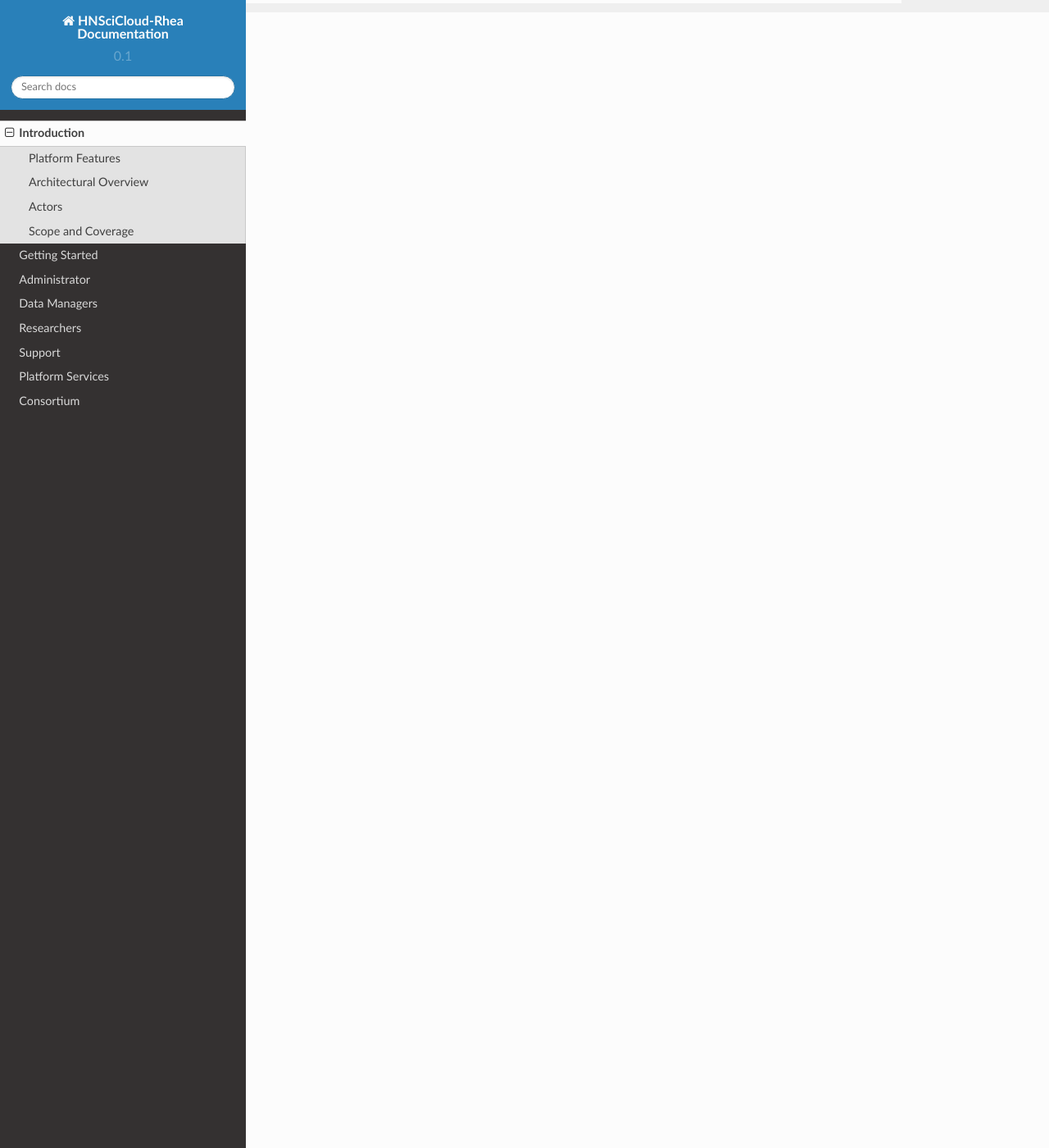
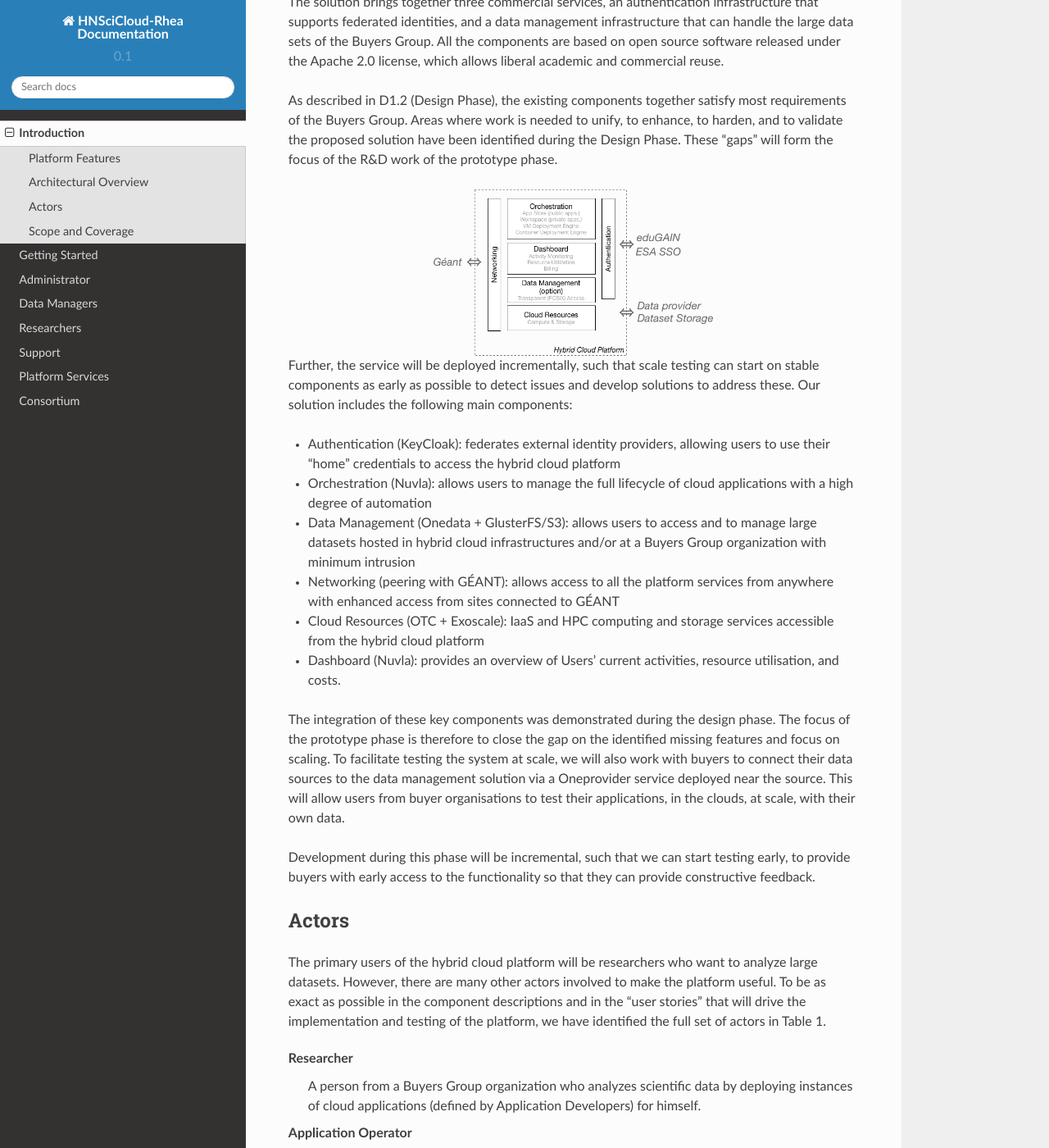
Before and after one commit to teamputtygen/hn-docs, a Sphinx documentation site: the page built from docs/introduction.rst, in a window 1280 px wide and 1400 px high, scrolled down 1385 px. Shown: the whole window at 82% size. Built offline with Sphinx 7.4.7 and the Read the Docs theme 2.0.0, drawn with Linux system fonts in a browser that asks for light colours; some of the changed text lies outside the part shown.

Commit message:
add more information from proposal

```diff
--- a/docs/introduction.rst
+++ b/docs/introduction.rst
@@ -51,8 +51,129 @@ pricing that can be offered by commercial providers.
 Architectural Overview
 ----------------------
 
+The hybrid cloud platform coming from the design phase provides
+cost-effective access to large-scale compute and storage resources
+from multiple providers. Aside from satisfying the detailed
+requirements of the Buyers Group, our design objectives are to create
+a solution that is:
+
+1. Integrated,
+2. Realistic,
+3. Minimally Intrusive,
+4. Scalable (i.e. ~400’000 cores),
+5. Managed (delivered “as a Service”), and
+6. Sustainable.
+
+The solution brings together three commercial services, an
+authentication infrastructure that supports federated identities, and
+a data management infrastructure that can handle the large data sets
+of the Buyers Group. All the components are based on open source
+software released under the Apache 2.0 license, which allows liberal
+academic and commercial reuse.
+
+As described in D1.2 (Design Phase), the existing components together
+satisfy most requirements of the Buyers Group. Areas where work is
+needed to unify, to enhance, to harden, and to validate the proposed
+solution have been identified during the Design Phase. These "gaps"
+will form the focus of the R&D work of the prototype phase.
+
+.. figure:: images/architecture-overview.png
+   :alt: Support Desk Diagram
+   :width: 50%
+   :align: center
+
+Further, the service will be deployed incrementally, such that scale
+testing can start on stable components as early as possible to detect
+issues and develop solutions to address these.  Our solution includes
+the following main components:
+
+- Authentication (KeyCloak): federates external identity providers,
+  allowing users to use their “home” credentials to access the hybrid
+  cloud platform
+- Orchestration (Nuvla): allows users to manage the full lifecycle of
+  cloud applications with a high degree of automation
+- Data Management (Onedata + GlusterFS/S3): allows users to access and
+  to manage large datasets hosted in hybrid cloud infrastructures
+  and/or at a Buyers Group organization with minimum intrusion
+- Networking (peering with GÉANT): allows access to all the platform
+  services from anywhere with enhanced access from sites connected to
+  GÉANT
+- Cloud Resources (OTC + Exoscale): IaaS and HPC computing and storage
+  services accessible from the hybrid cloud platform
+- Dashboard (Nuvla): provides an overview of Users’ current
+  activities, resource utilisation, and costs.
+
+The integration of these key components was demonstrated during the
+design phase. The focus of the prototype phase is therefore to close
+the gap on the identified missing features and focus on scaling. To
+facilitate testing the system at scale, we will also work with buyers
+to connect their data sources to the data management solution via a
+Oneprovider service deployed near the source. This will allow users
+from buyer organisations to test their applications, in the clouds, at
+scale, with their own data.
+
+Development during this phase will be incremental, such that we can
+start testing early, to provide buyers with early access to the
+functionality so that they can provide constructive feedback.
+
+
 Actors
 ------
 
+The primary users of the hybrid cloud platform will be researchers who
+want to analyze large datasets. However, there are many other actors
+involved to make the platform useful. To be as exact as possible in
+the component descriptions and in the “user stories” that will drive
+the implementation and testing of the platform, we have identified the
+full set of actors in Table 1.
+
+Researcher
+    A person from a Buyers Group organization who analyzes scientific
+    data by deploying instances of cloud applications (defined by
+    Application Developers) for himself.
+
+Application Operator
+    A person from a Buyers Group organization who deploys and manages
+    instances of cloud applications (defined by Application
+    Developers) for others.
+
+Data Service Operator
+    A person from a Buyers Group organization or the Consortium who is
+    responsible for deploying and maintaining the data services
+    specific to an organization, project, or experiment.
+
+Application Developer
+    A person from a Buyers Group organization, Consortium or other
+    organization who develops generalized software or services for use
+    by others that use the platform's services, including data sets
+    maintained by a Buyers Group organization. Defines (scalable)
+    applications on the platform that can be deployed by a Researcher
+    or Application Operator.
+
+Data Coordinator
+    A person from a Buyers Group organization who is responsible for
+    managing the data (publishing, replicating, validating, archiving,
+    etc.) for a specific organization, project, or experiment.
+
+Account Coordinator
+    A person from a Buyers Group organization who is responsible for
+    managing the accounts (including credentials and quotas),
+    monitoring resource utilization, and tracking costs.
+
+Platform User or User
+    A Researcher, Application Operator, Data Service Operator,
+    Application Developer, Data Coordinator, Account Coordinator.
+
+Broker Service Provider
+    The organization that provides the cloud application management
+    and brokering services for the platform, i.e. Nuvla.
+
+Service Provider
+    A "broker service provider" or "IaaS service provider".
+
+Consortium
+    The organizations that together provide the hybrid cloud platform for HNSciCloud.
+
+
 Scope and Coverage
 ------------------
```
Also changed, not shown: docs/images/architecture-overview.png (added), docs/images/support-desk-phase-2.png, 1 other file.
